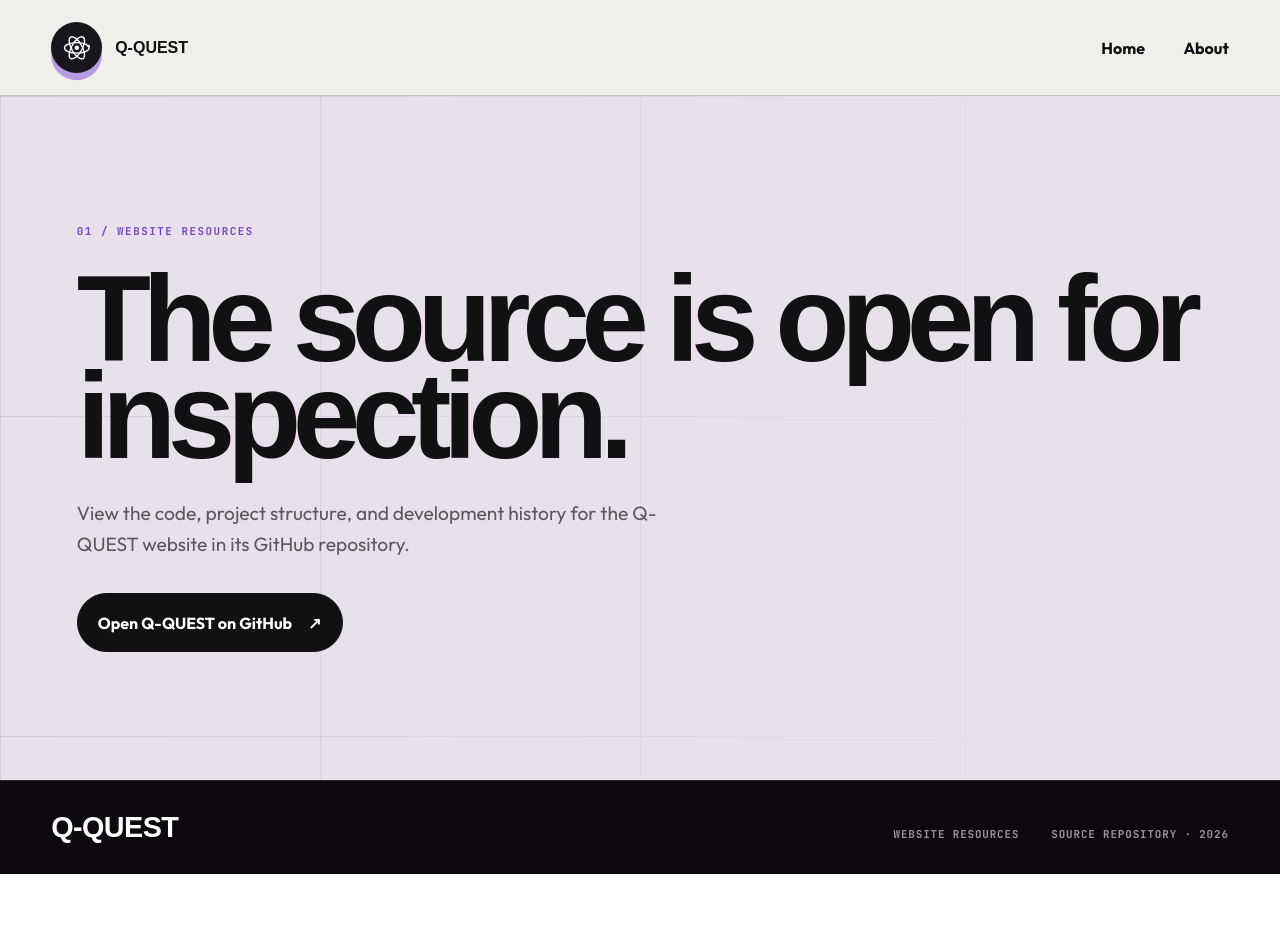
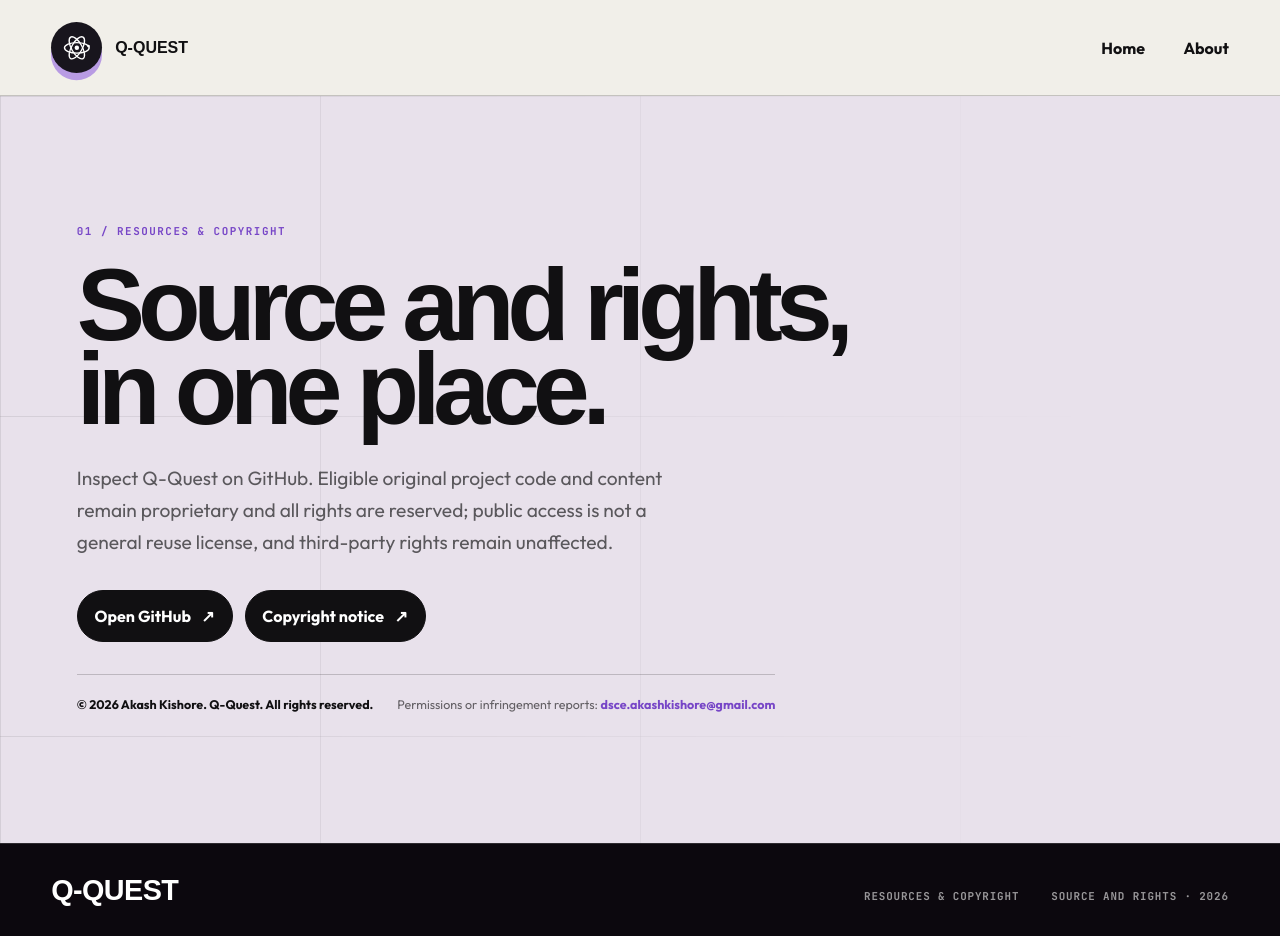
Before and after one commit to Akash-Kishore/Q-Quest, a Next.js app: page /website-resources in a window 1280 px wide. Before the commit the page ends 874 px from the top, so only its background shows below. Built offline with nearby package versions, Linux system fonts and the light colour scheme; a web font is replaced by a local one.

Commit message:
refactor: combine resources and copyright page

```diff
--- a/app/about/page.tsx
+++ b/app/about/page.tsx
@@ -55,7 +55,7 @@ export default function AboutPage() {
         />
         <div className={styles.navLinks}>
           <Link href="/home">Home</Link>
-          <Link href="/website-resources">Website resources</Link>
+          <Link href="/website-resources">Resources &amp; copyright</Link>
           <Link href="/sandbox/circuit">Playground</Link>
           <Link href="/sandbox/research">Learning resources</Link>
         </div>
--- a/app/copyright/page.tsx
+++ b/app/copyright/page.tsx
@@ -1,105 +1,5 @@
-import type { Metadata } from 'next';
-import Link from 'next/link';
-import styles from './copyright.module.css';
-
-export const metadata: Metadata = {
-  title: 'Copyright & Intellectual Property · Q-Quest',
-  description: 'Copyright, proprietary-rights, permissions, and third-party rights information for Q-Quest.',
-};
-
-const CONTACT_EMAIL = 'dsce.akashkishore@gmail.com';
+import { redirect } from 'next/navigation';
 
 export default function CopyrightPage() {
-  return (
-    <main className={styles.page}>
-      <nav className={styles.nav} aria-label="Copyright page navigation">
-        <Link className={styles.brand} href="/home">Q-QUEST</Link>
-        <div>
-          <Link href="/about">About</Link>
-          <Link href="/sandbox/circuit">Playground</Link>
-        </div>
-      </nav>
-
-      <header className={styles.hero}>
-        <span>LEGAL / COPYRIGHT &amp; IP</span>
-        <h1>Original work,<br /><em>clearly reserved.</em></h1>
-        <p>
-          Copyright © 2026 Akash Kishore. Q-Quest. All rights reserved.
-        </p>
-      </header>
-
-      <section className={styles.content} aria-label="Copyright information">
-        <article>
-          <span>01</span>
-          <div>
-            <h2>Ownership notice</h2>
-            <p>
-              To the extent they are original and eligible for protection, Q-Quest&apos;s
-              source code, documentation, written explanations, interface expression,
-              and project-created visual materials are claimed as proprietary works of
-              Akash Kishore. Making source code or a website publicly accessible does not
-              by itself grant a general license to reuse it.
-            </p>
-          </div>
-        </article>
-
-        <article>
-          <span>02</span>
-          <div>
-            <h2>Rights and limits</h2>
-            <p>
-              No general permission is granted to copy, modify, distribute, sublicense,
-              sell, or commercially exploit proprietary Q-Quest materials. This notice
-              does not restrict rights that cannot lawfully be excluded, permissions
-              already granted in writing, or legitimate use of independently created
-              material. Copyright does not protect abstract ideas, methods, ordinary
-              functionality, independently developed similar work, or the project name
-              by itself.
-            </p>
-          </div>
-        </article>
-
-        <article>
-          <span>03</span>
-          <div>
-            <h2>Third-party material</h2>
-            <p>
-              Q-Quest uses third-party software, fonts, services, and externally sourced
-              reference material. Those items remain subject to their respective owners&apos;
-              terms and licenses and are not claimed as proprietary Q-Quest material. See
-              the repository&apos;s <a href="https://github.com/Akash-Kishore/Q-Quest/blob/main/THIRD_PARTY_NOTICES.md" target="_blank" rel="noreferrer">third-party notices</a> for the current audit record.
-            </p>
-          </div>
-        </article>
-
-        <article>
-          <span>04</span>
-          <div>
-            <h2>Permissions and reports</h2>
-            <p>
-              To request written permission, or to report suspected infringement involving
-              Q-Quest, email <a href={`mailto:${CONTACT_EMAIL}`}>{CONTACT_EMAIL}</a>. Include
-              the material involved, the intended use or location, your contact details,
-              and any supporting links. A request is not approved unless express written
-              authorization is provided.
-            </p>
-          </div>
-        </article>
-      </section>
-
-      <aside className={styles.disclaimer}>
-        <strong>Important</strong>
-        <p>
-          These notices document the project&apos;s licensing position; they are not legal
-          advice, government registration, certification of ownership, or a promise that
-          copying can be prevented.
-        </p>
-      </aside>
-
-      <footer className={styles.footer}>
-        <span>© 2026 Akash Kishore. Q-Quest. All rights reserved.</span>
-        <Link href="/home">Return home</Link>
-      </footer>
-    </main>
-  );
+  redirect('/website-resources#copyright');
 }
--- a/app/home/components/AboutTeaser.tsx
+++ b/app/home/components/AboutTeaser.tsx
@@ -45,7 +45,7 @@ export default function AboutTeaser() {
           <strong>Akash Kishore</strong>
           <span>Creator of Q-QUEST</span>
           <small>Make difficult ideas tangible.</small>
-          <Link className={styles.aboutCopyright} href="/copyright">
+          <Link className={styles.aboutCopyright} href="/website-resources#copyright">
             © 2026 Akash Kishore. Q-Quest. All rights reserved.
           </Link>
         </div>
@@ -56,8 +56,7 @@ export default function AboutTeaser() {
           <Link href="/about">About</Link>
           <Link href="/sandbox/circuit">Circuit playground</Link>
           <Link href="/sandbox/research">Resources</Link>
-          <Link href="/website-resources">Website resources</Link>
-          <Link href="/copyright">Copyright &amp; IP</Link>
+          <Link href="/website-resources">Resources &amp; copyright</Link>
         </div>
 
         <div className={styles.aboutLinkColumn}>
--- a/app/website-resources/page.tsx
+++ b/app/website-resources/page.tsx
@@ -4,11 +4,13 @@ import InteractiveBrand from '@/components/InteractiveBrand';
 import styles from './resources.module.css';
 
 export const metadata: Metadata = {
-  title: 'Website Resources · Q-Quest',
-  description: 'View the source repository for the Q-Quest website.',
+  title: 'Resources & Copyright · Q-Quest',
+  description: 'Q-Quest source resources, copyright notice, and permission information.',
 };
 
 const REPOSITORY_URL = 'https://github.com/Akash-Kishore/Q-Quest';
+const COPYRIGHT_URL = `${REPOSITORY_URL}/blob/main/COPYRIGHT.md`;
+const CONTACT_EMAIL = 'dsce.akashkishore@gmail.com';
 
 export default function WebsiteResourcesPage() {
   return (
@@ -27,22 +29,31 @@ export default function WebsiteResourcesPage() {
 
       <section className={styles.resource} aria-labelledby="resources-title">
         <div className={styles.grid} aria-hidden="true" />
-        <span>01 / WEBSITE RESOURCES</span>
-        <h1 id="resources-title">The source is open for inspection.</h1>
+        <span>01 / RESOURCES &amp; COPYRIGHT</span>
+        <h1 id="resources-title">Source and rights,<br />in one place.</h1>
         <p>
-          View the code, project structure, and development history for the
-          Q-QUEST website in its GitHub repository.
+          Inspect Q-Quest on GitHub. Eligible original project code and content
+          remain proprietary and all rights are reserved; public access is not a
+          general reuse license, and third-party rights remain unaffected.
         </p>
-        <a href={REPOSITORY_URL} target="_blank" rel="noreferrer">
-          Open Q-QUEST on GitHub
-          <span aria-hidden="true">↗</span>
-        </a>
+        <div className={styles.actions}>
+          <a href={REPOSITORY_URL} target="_blank" rel="noreferrer">
+            Open GitHub <span aria-hidden="true">↗</span>
+          </a>
+          <a href={COPYRIGHT_URL} target="_blank" rel="noreferrer">
+            Copyright notice <span aria-hidden="true">↗</span>
+          </a>
+        </div>
+        <aside id="copyright" className={styles.legalNote}>
+          <strong>© 2026 Akash Kishore. Q-Quest. All rights reserved.</strong>
+          <span>Permissions or infringement reports: <a href={`mailto:${CONTACT_EMAIL}`}>{CONTACT_EMAIL}</a></span>
+        </aside>
       </section>
 
       <footer className={styles.footer}>
         <strong>Q-QUEST</strong>
-        <span>Website resources</span>
-        <span>Source repository · 2026</span>
+        <span>Resources &amp; copyright</span>
+        <span>Source and rights · 2026</span>
       </footer>
     </main>
   );
--- a/app/website-resources/resources.module.css
+++ b/app/website-resources/resources.module.css
@@ -99,8 +99,8 @@
 
 .resource h1 {
   max-width: 70rem;
-  margin: 2rem 0 0;
-  font: 900 clamp(4.25rem, 9.5vw, 10rem)/0.8 'Cabinet Grotesk', sans-serif;
+  margin: 1.5rem 0 0;
+  font: 900 clamp(3.8rem, 8vw, 7.5rem)/0.82 'Cabinet Grotesk', sans-serif;
   letter-spacing: -0.07em;
 }
 
@@ -112,12 +112,18 @@
   line-height: 1.65;
 }
 
-.resource > a {
+.actions {
+  display: flex;
+  flex-wrap: wrap;
+  gap: 0.75rem;
+}
+
+.actions a {
   display: inline-flex;
   align-items: center;
-  gap: 1rem;
-  min-height: 3.7rem;
-  padding: 0.85rem 1.25rem;
+  gap: 0.65rem;
+  min-height: 3.25rem;
+  padding: 0.75rem 1.05rem;
   border: 1px solid var(--ink);
   border-radius: 999px;
   color: #fff;
@@ -127,11 +133,26 @@
   transition: color 180ms ease, background 180ms ease, transform 180ms ease;
 }
 
-.resource > a:hover {
+.actions a:hover {
   color: var(--ink);
   background: transparent;
   transform: translateY(-3px);
 }
+
+.legalNote {
+  display: flex;
+  flex-wrap: wrap;
+  gap: 0.4rem 1.5rem;
+  margin-top: 2rem;
+  padding-top: 1.25rem;
+  border-top: 1px solid var(--line);
+  color: rgba(17,16,18,0.62);
+  font-size: 0.78rem;
+  line-height: 1.55;
+}
+
+.legalNote strong { color: var(--ink); }
+.legalNote a { color: var(--violet); font-weight: 700; }
 
 .footer {
   display: grid;
@@ -154,11 +175,11 @@
   .brandMark { width: 2.7rem; }
   .brandLabel { display: none; }
   .navLinks { gap: 1rem; font-size: 0.82rem; }
-  .resource h1 { font-size: clamp(3.7rem, 17vw, 6rem); }
+  .resource h1 { font-size: clamp(3.35rem, 16vw, 5.5rem); }
   .footer { grid-template-columns: 1fr; align-items: start; }
 }
 
 @media (prefers-reduced-motion: reduce) {
   .brandMark,
-  .resource > a { transition: none; }
+  .actions a { transition: none; }
 }
```
Also changed, not shown: 1 other file (tests, documents, lock files or other folders).
